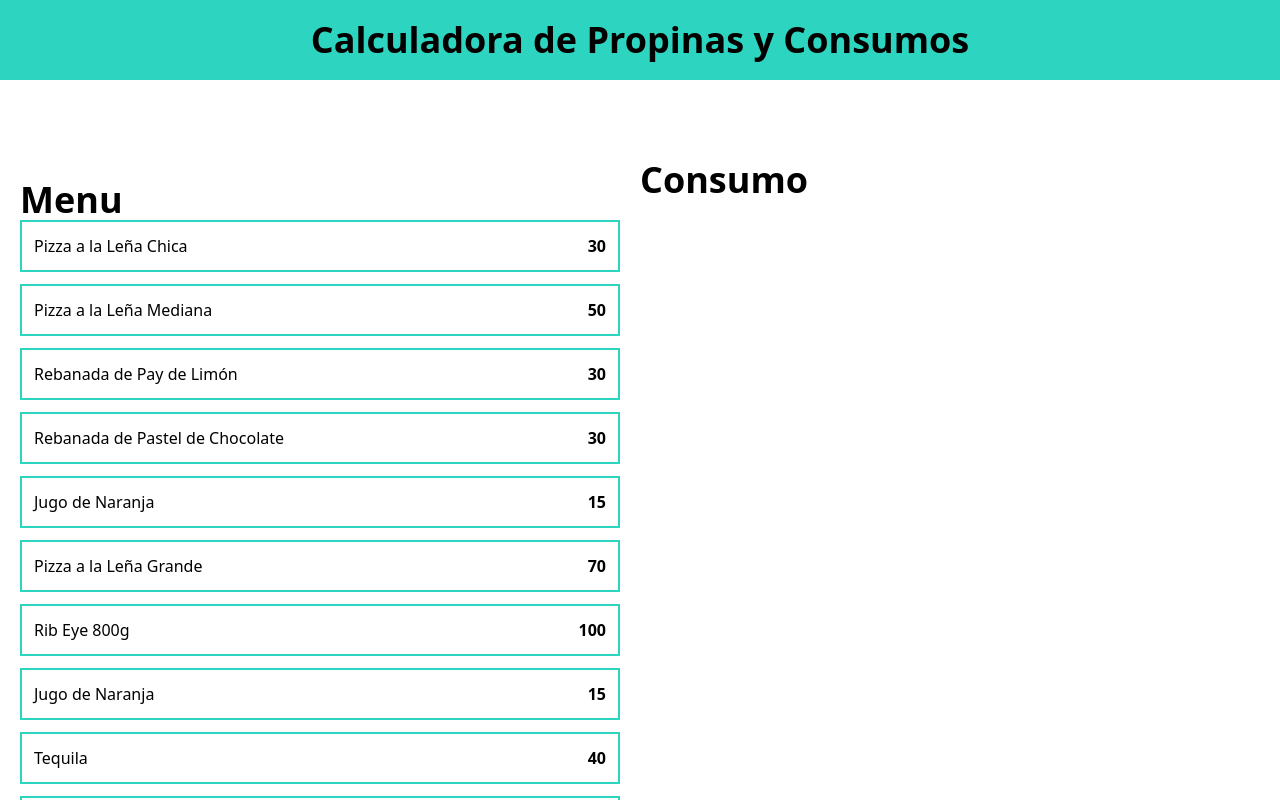
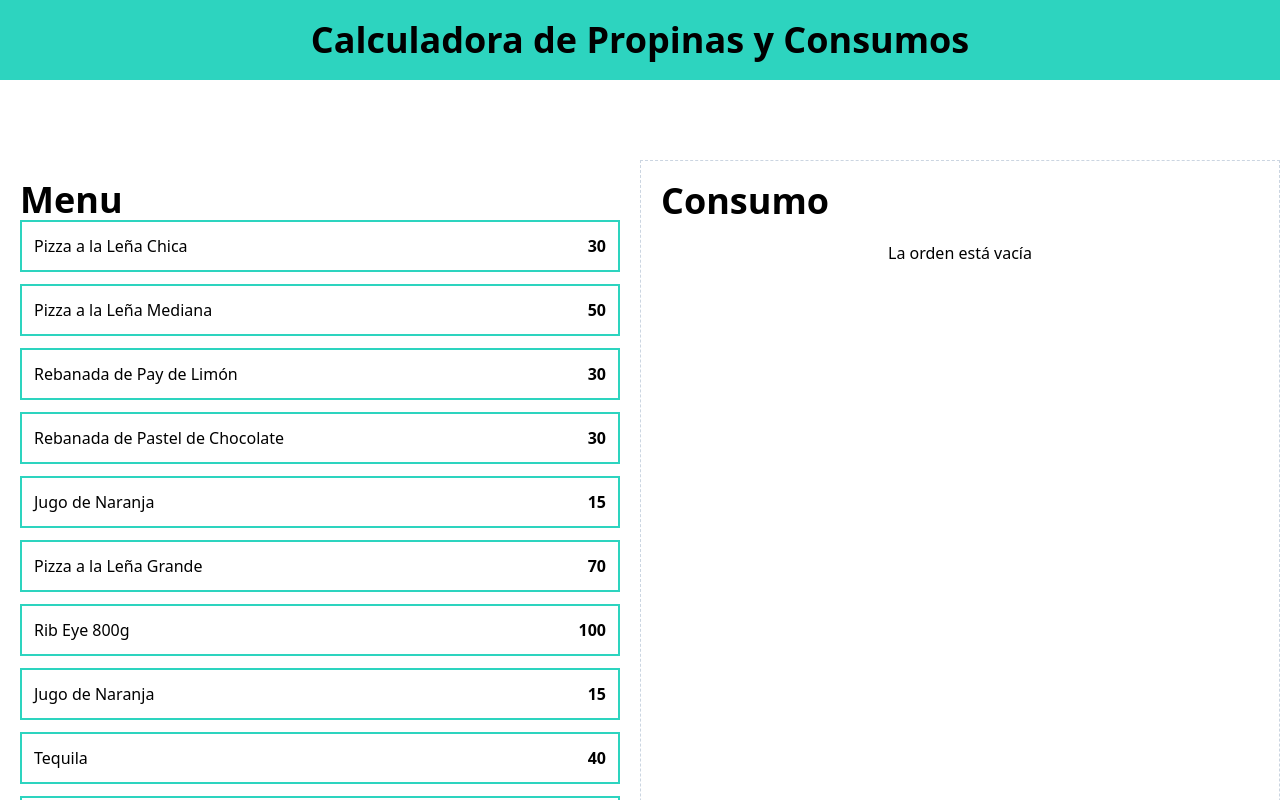
Before and after one commit to PedroBraude/react-ts-tip-calculator, a React (Vite) app: page / in a window 1280 px wide. Shown: the top 800 px of the page. Built offline with nearby package versions, Linux system fonts and the light colour scheme.

Commit message:
feat: create OrderContents component

```diff
--- a/src/App.tsx
+++ b/src/App.tsx
@@ -1,11 +1,12 @@
 import { MenuItem } from './components/MenuItem';
+import { OrderContents } from './components/OrderContents';
 import { menuItems } from './data/db';
 import useOrder from './hooks/useOrder';
 import { ToastContainer } from 'react-toastify';
 import 'react-toastify/dist/ReactToastify.css';
 
 export default function App() {
-  const { addItem } = useOrder();
+  const { addItem, order } = useOrder();
   return (
     <>
       <ToastContainer position="top-right" closeOnClick theme="light" />
@@ -25,8 +26,8 @@ export default function App() {
           </div>
         </div>
 
-        <div>
-          <h2 className="text-4xl font-black">Consumo</h2>
+        <div className="p-5 space-y-10 border border-dashed border-slate-300 rounder-lg">
+          <OrderContents order={order} />
         </div>
       </main>
     </>
--- /dev/null
+++ b/src/components/OrderContents.tsx
@@ -0,0 +1,31 @@
+import { OrderItemT } from '../types';
+
+type OrderContentsPropsT = {
+  order: OrderItemT[];
+};
+
+export const OrderContents = ({ order }: OrderContentsPropsT) => {
+  return (
+    <div>
+      <h2 className="text-4xl font-black">Consumo</h2>
+
+      <div className="mt-5 space-y-3">
+        {order.length === 0 ? (
+          <p className="text-center">La orden está vacía</p>
+        ) : (
+          order.map((orderItem) => {
+            return (
+              <div
+                key={orderItem.id}
+                className="grid justify-between grid-cols-2"
+              >
+                <p className="col-span-1">{orderItem.name}</p>
+                <p className="col-span-1 text-center">{orderItem.quantity}</p>
+              </div>
+            );
+          })
+        )}
+      </div>
+    </div>
+  );
+};
--- a/src/hooks/useOrder.ts
+++ b/src/hooks/useOrder.ts
@@ -26,5 +26,5 @@ export default function useOrder() {
       notify(`${newItem.name} agregado a la orden`, 'success');
     }
   };
-  return { addItem };
+  return { addItem, order };
 }
```
